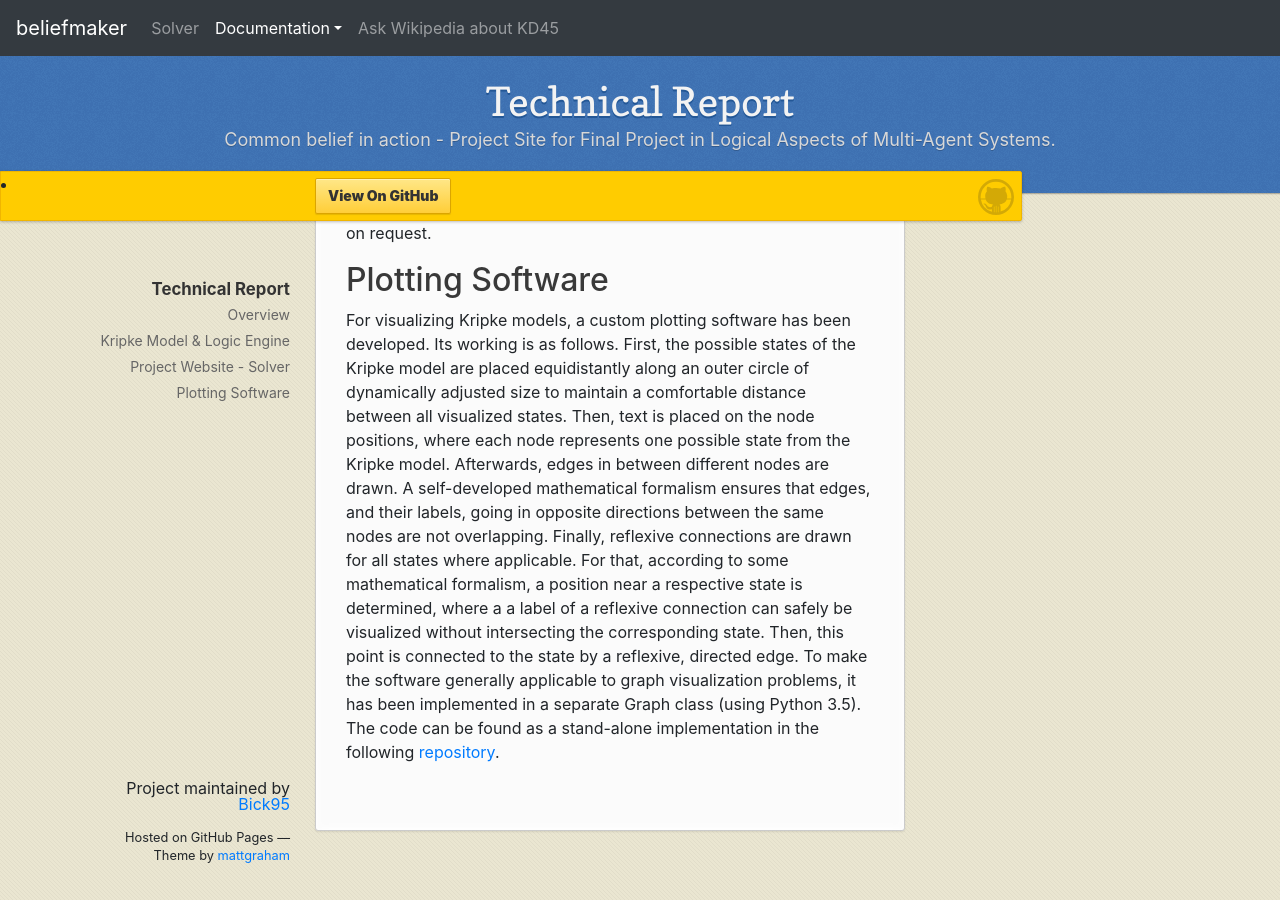
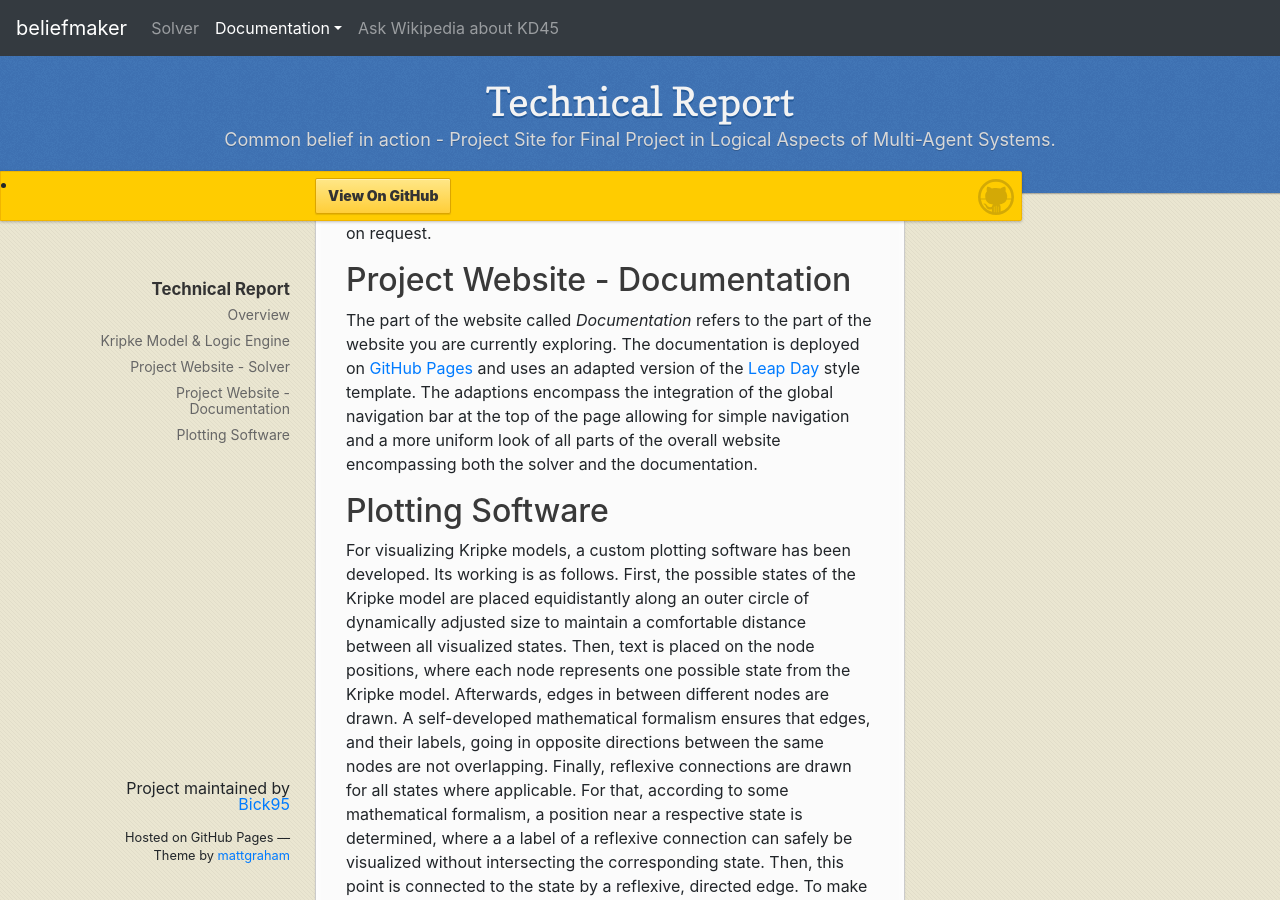
Before and after one commit to Bick95/beliefmaker, a Jekyll site: the page built from technical_report.md, in a window 1280 px wide and 900 px high, scrolled down 2127 px. Built offline with Jekyll 4.4.1, drawn with Linux system fonts in a browser that asks for light colours; nearby versions of some CDN libraries.

Commit message:
Added section to technical report

```diff
--- a/technical_report.md
+++ b/technical_report.md
@@ -49,6 +49,10 @@ Also, useful and suggestive error messages are shown when the user enters invali
 
 The source code to the repository containing the website is available on request.
 
+## Project Website - Documentation
+
+The part of the website called _Documentation_ refers to the part of the website you are currently exploring. The documentation is deployed on [GitHub Pages](https://pages.github.com/) and uses an adapted version of the [Leap Day](https://github.com/pages-themes/leap-day) style template. The adaptions encompass the integration of the global navigation bar at the top of the page allowing for simple navigation and a more uniform look of all parts of the overall website encompassing both the solver and the documentation.
+
 ## Plotting Software
 
 For visualizing Kripke models, a custom plotting software has been developed.
```
